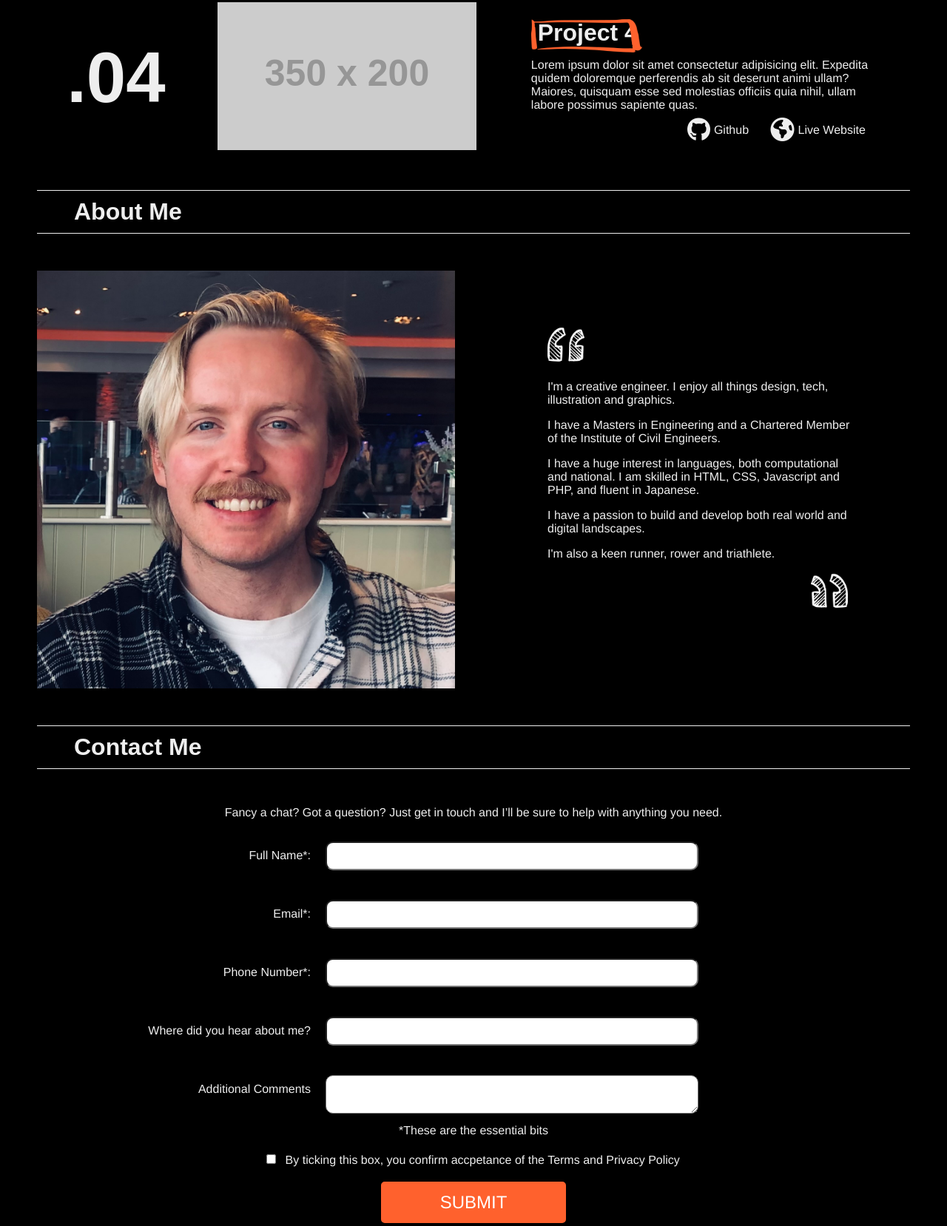
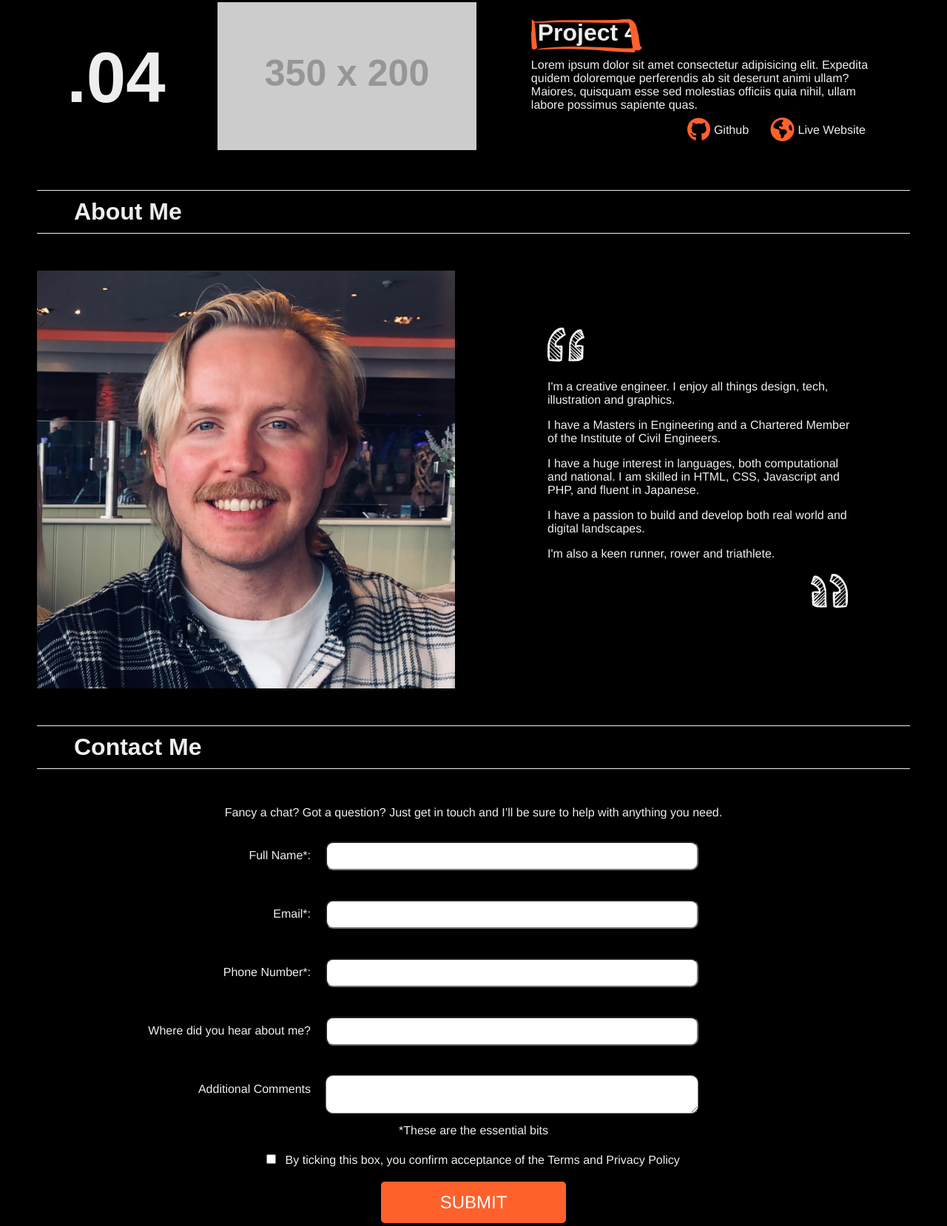
Before and after one commit to aslivingston/portfolio, a plain HTML site: page index.html in a window 1280 px wide. Shown: the part 1756-3414 px from the top of the page at 74% size. Drawn offline with Linux system fonts and the light colour scheme; placeholder pictures from the web are drawn by us; a web font is replaced by a local one.

Commit message:
portfolio link styling updated

```diff
--- a/css/styles.css
+++ b/css/styles.css
@@ -124,14 +124,11 @@
   }
 
   i {
-    color: #eee;
+    color: #FF612D;
     padding: 5px;
-    transition: all 500ms ease-in-out;
   }
 
-  i:hover {
-    color: #FF612D;
-  }
+
 
   span.title-links {
     color: #eee;
--- a/index.html
+++ b/index.html
@@ -159,7 +159,7 @@
 
             <div>
                 <input type="checkbox" id="checkbox">
-                <label id="checkbox-text">By ticking this box, you confirm accpetance of the Terms and Privacy Policy</label>
+                <label id="checkbox-text">By ticking this box, you confirm acceptance of the Terms and Privacy Policy</label>
                 <small id="termsError">Confirm acceptance of the terms required</small>
             </div>
 
```
